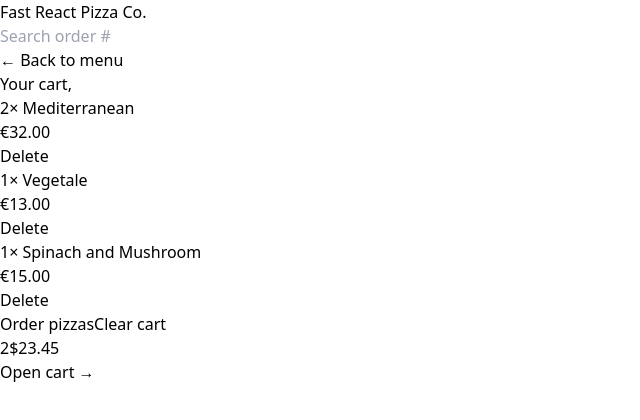
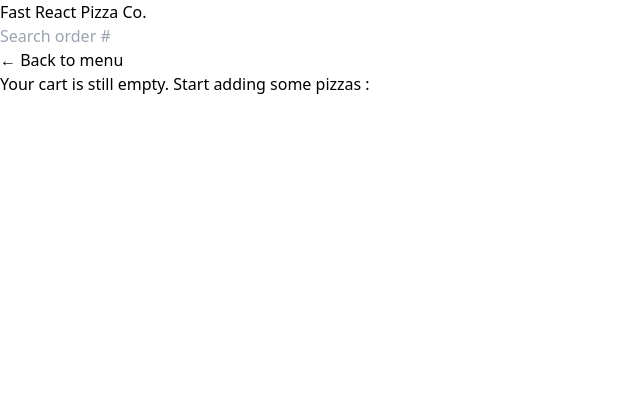
Before and after one commit to Babalola1999/Fast-React-pizza, a React (Vite) app: page /cart in a window 1280 px wide. Shown: the top 420 px of the page, without its empty margins (0-640 px from the left). Built offline with nearby package versions, Linux system fonts and the light colour scheme; the HTML template or start-up script is replaced by a standard one.

Commit message:
Cart design completed

```diff
--- a/src/features/cart/Cart.jsx
+++ b/src/features/cart/Cart.jsx
@@ -1,48 +1,34 @@
 //import { Link } from 'react-router-dom';
-import LinkButton from '../../ui/LinkButton';
+  import LinkButton from '../../ui/LinkButton';
 import Button from '../../ui/Button';
 import CartItem from './CartItem';
-import { useSelector } from 'react-redux';
+import { useDispatch, useSelector } from 'react-redux';
+import { clearCart, getCart } from './cartSlice';
+import EmptyCart from './EmptyCart';
 
-const fakeCart = [
-  {
-    pizzaId: 12,
-    name: 'Mediterranean',
-    quantity: 2,
-    unitPrice: 16,
-    totalPrice: 32,
-  },
-  {
-    pizzaId: 6,
-    name: 'Vegetale',
-    quantity: 1,
-    unitPrice: 13,
-    totalPrice: 13,
-  },
-  {
-    pizzaId: 11,
-    name: 'Spinach and Mushroom',
-    quantity: 1,
-    unitPrice: 15,
-    totalPrice: 15,
-  },
-];
+
+
 
 function Cart() {
   const username =useSelector(state=>state.user.username)
-  const cart = fakeCart;
+  const dispatch=useDispatch()
+  const cart = useSelector(getCart)
+function handleClearCart(){
+  dispatch(clearCart())
 
+}
+if (!cart.length) return <EmptyCart/>
   return (
     <div className='py-3 px-4'>
       <LinkButton to="/menu" >&larr; Back to menu</LinkButton>
 
       <h2 className='mt-7 text-xl font-semibold'>Your cart, {username}</h2>
 <ul className='divide-y divide-stone-200 border-b'>
- {cart.map((item)=>(<CartItem item={item} key={item.id}/>))}
+ {cart.map((item)=>(<CartItem item={item} key={item.pizzaId}/>))}
 </ul>
       <div className='mt-6 space-x-2'>
         <Button  type="primary" to="/order/new">Order pizzas</Button>
-        <Button type="secondary">Clear cart</Button>
+       <Button type="secondary" onClick={handleClearCart}>Clear cart</Button>
       </div>
     </div>
   );
--- a/src/features/cart/CartItem.jsx
+++ b/src/features/cart/CartItem.jsx
@@ -1,8 +1,16 @@
-import Button from "../../ui/Button";
+
+//import Button from "../../ui/Button";
+import { useSelector } from "react-redux";
 import { formatCurrency } from "../../utils/helpers";
+import { getCurrentQuantityById } from "./cartSlice";
+import DeleteItem from "./DeleteItem";
+import UpdateItemQuantity from "./UpdateItemQuantity";
+
 
 function CartItem({ item }) {
+
   const { pizzaId, name, quantity, totalPrice } = item;
+  const currentQuantity = useSelector(getCurrentQuantityById(pizzaId))
 
   return (
     <li className="py-3 sm:flex sm:items-center sm:justify-between">
@@ -11,7 +19,8 @@ function CartItem({ item }) {
       </p>
       <div className="flex items-center justify-between sm:gap-6">
         <p className="text-sm semi-bold">{formatCurrency(totalPrice)}</p>
-        <Button type="small">Delete</Button>
+        <UpdateItemQuantity pizzaId={pizzaId} currentQuantity={currentQuantity} />
+        <DeleteItem pizzaId={pizzaId}/>
       </div>
     </li>
   );
--- a/src/features/cart/CartOverview.jsx
+++ b/src/features/cart/CartOverview.jsx
@@ -1,18 +1,22 @@
 import { useSelector } from "react-redux";
 import { Link } from "react-router-dom";
-import { getTotalCartPrice } from "./cartSlice";
+import { getTotalCartPrice, getTotalCartQuantity } from "./cartSlice";
+import { formatCurrency } from "../../utils/helpers";
 
 function CartOverview() {
-  //Note react redux recommends that we place the fuction inside our useSelector into our slife and then export it,
+  //Note react redux recommends that we place the fuction inside our useSelector into our slice and then export it,
   //the exported name must start with (get) this is a convention stated by redux
   //const totalCartQuantity =useSelector(state=>state.cart.cart.reduce((sum,item)=>sum + item.quantity, 0))
-  const totalCartQuantity =useSelector(getTotalCartPrice)
+  const totalCartQuantity =useSelector(getTotalCartQuantity)
+  const totalCartPrice=useSelector(getTotalCartPrice)
+
+  if(!totalCartQuantity) return null
   return (
     <div className="bg-stone-800 text-stone-200 uppercase py-4 px-4
      text-sm md:text-base sm:px-6 flex items-center justify-between">
       <p className="text-stone-300 font-semibold space-x-4 sm:space-x-6">
-        <span>{totalCartQuantity}</span>
-        <span>$23.45</span>
+        <span>{totalCartQuantity} PIZZAS </span>
+        <span>{formatCurrency(totalCartPrice)}</span>
       </p>
       <Link to="cart">Open cart &rarr;</Link>
     </div>
--- /dev/null
+++ b/src/features/cart/DeleteItem.jsx
@@ -0,0 +1,14 @@
+import { useDispatch } from "react-redux"
+import Button from "../../ui/Button"
+import { deleteItem } from "./cartSlice"
+
+function DeleteItem({pizzaId}) {
+    const dispatch=useDispatch()
+    return (
+
+            <Button type="small"  onClick={()=>dispatch(deleteItem(pizzaId))} >Delete</Button>
+
+    )
+}
+
+export default DeleteItem
--- a/src/features/cart/EmptyCart.jsx
+++ b/src/features/cart/EmptyCart.jsx
@@ -1,11 +1,13 @@
-import { Link } from 'react-router-dom';
+
+import LinkButton from '../../ui/LinkButton';
 
 function EmptyCart() {
   return (
-    <div>
-      <Link to="/menu">&larr; Back to menu</Link>
+    <div className='py-3 px-4'>
 
-      <p>Your cart is still empty. Start adding some pizzas :)</p>
+      <LinkButton to="/menu" >&larr; Back to menu</LinkButton>
+
+      <p className='font-semibold mt-7'>Your cart is still empty. Start adding some pizzas :</p>
     </div>
   );
 }
--- /dev/null
+++ b/src/features/cart/UpdateItemQuantity.jsx
@@ -0,0 +1,16 @@
+import { useDispatch } from "react-redux"
+import Button from "../../ui/Button"
+import { decreaseItemQuantity, increaseItemQuantity } from "./cartSlice"
+
+function UpdateItemQuantity({pizzaId,currentQuantity}) {
+    const dispatch=useDispatch()
+    return (
+        <div className="flex gap-2 items-center md:gap-3 ">
+            <Button type="round" onClick={()=>dispatch(decreaseItemQuantity(pizzaId))}>-</Button>
+            <span className="text-sm font-medium">{currentQuantity}</span>
+            <Button type="round" onClick={()=>dispatch(increaseItemQuantity(pizzaId))}>+</Button>
+        </div>
+    )
+}
+
+export default UpdateItemQuantity
--- a/src/features/cart/cartSlice.js
+++ b/src/features/cart/cartSlice.js
@@ -1,13 +1,14 @@
 import { createSlice } from "@reduxjs/toolkit"
 
 const initialState={
-    cart:[{
-        pizzaId:12,
-        name:"mediterranean",
-        quantity:2,
-        unitPrice:16,
-        TotalPrice:32
-    }],
+    cart:[]
+    //cart:[{
+      //  pizzaId:12,
+        //name:"mediterranean",
+        //quantity:2,
+        //unitPrice:16,
+        //totalPrice:32
+    //}],
 }
 const cartSlice=createSlice({
     name:"cart",
@@ -16,23 +17,24 @@ const cartSlice=createSlice({
         addItem(state,action){
         //payload=newItem payload is what we pass inside the action creator
         state.cart.push(action.payload)
-        },
+     guit   },
         deleteItem(state,action){
         //payload=pizzaId
         state.cart=state.cart.filter(item=> item.pizzaId !==action.payload)        },
         increaseItemQuantity(state,action){
         //payload=pizzaId
-        const item = state.cart.find(item=>item.pizzaId=== action.payload)
+        const item = state.cart.find((item)=>item.pizzaId=== action.payload)
 
         item.quantity++
-        item.TotalPrice=item.quantity * item.unitPrice
+        item.totalPrice=item.quantity * item.unitPrice
         },
         decreaseItemQuantity(state,action){
          //payload=pizzaId
-         const item=state.cart.filter(item=> item.pizzaId !==action.payload)
+         const item=state.cart.find((item)=> item.pizzaId ===action.payload)
 
          item.quantity--
          item.TotalPrice=item.quantity * item.unitPrice
+         if(item.quantity ===0) cartSlice.caseReducers.deleteItem(state,action)
         },
         clearCart(state){
         state.cart=[]
@@ -42,4 +44,8 @@ const cartSlice=createSlice({
 
 export const {addItem,deleteItem,increaseItemQuantity,decreaseItemQuantity,clearCart}=cartSlice.actions
 export default cartSlice.reducer
-export const getTotalCartPrice=(state)=>state.cart.cart.reduce((sum,item)=>sum + item.quantity, 0)
+export const getCart=(state)=>state.cart.cart;
+export const getTotalCartQuantity=(state)=>state.cart.cart.reduce((sum,item)=>sum + item.quantity, 0)
+export const getTotalCartPrice=(state)=>state.cart.cart.reduce((sum,item)=>sum + item.totalPrice, 0)
+export const getCurrentQuantityById = id =>state=>state.cart.cart.find(item=>item.pizzaId===id)?.quantity?? 0
+//check reselect redux library later
--- a/src/features/order/CreateOrder.jsx
+++ b/src/features/order/CreateOrder.jsx
@@ -3,6 +3,8 @@ import { Form, redirect, useActionData, useNavigation } from "react-router-dom";
 import { createOrder } from "../../services/apiRestaurant";
 import Button from "../../ui/Button";
 import { useSelector } from "react-redux";
+import { getCart } from "../cart/cartSlice";
+import EmptyCart from "../cart/EmptyCart";
 
 // https://uibakery.io/regex-library/phone-number
 const isValidPhone = (str) =>
@@ -10,36 +12,17 @@ const isValidPhone = (str) =>
     str
   );
 
-const fakeCart = [
-  {
-    pizzaId: 12,
-    name: "Mediterranean",
-    quantity: 2,
-    unitPrice: 16,
-    totalPrice: 32,
-  },
-  {
-    pizzaId: 6,
-    name: "Vegetale",
-    quantity: 1,
-    unitPrice: 13,
-    totalPrice: 13,
-  },
-  {
-    pizzaId: 11,
-    name: "Spinach and Mushroom",
-    quantity: 1,
-    unitPrice: 15,
-    totalPrice: 15,
-  },
-];
+
 
 function CreateOrder() {
   const navigation = useNavigation();
   const isSubmitting = navigation.state === "submitting";
   const formErrors = useActionData();
   const username =useSelector(state=>state.user.username)
-  const cart = fakeCart;
+  const cart = useSelector(getCart);
+
+  if(!cart.length) return <EmptyCart/>
+  console.log(cart)
   // const [withPriority, setWithPriority] = useState(false);
   //console.log(isSubmitting);
 
@@ -106,10 +89,10 @@ export async function action({ request }) {
     errors.phone =
       "Please give us your correct phone number,we might need it to contact you";
   if (Object.keys(errors).length > 0) return errors;
-  //const newOrder = await createOrder(order);
+  const newOrder = await createOrder(order);
+  return redirect(`/order/${newOrder.id}`);
   //console.log(order);
   //if everything is okay create new order and redirect
-  //return redirect(`/order/${newOrder.id}`);
-  return  null
+
 }
 export default CreateOrder;
--- a/src/ui/Button.jsx
+++ b/src/ui/Button.jsx
@@ -8,6 +8,7 @@ function Button({children,disabled,to,type,onClick}) {
   const styles={
     primary: base + " px-4 py-3 md:px-6 md:py-4",
     small:base + " px-4 py-2 md:px-5 md:py-2.5 text-xs",
+    round: base+ "px-2.5  py-1 md:px-3.5 md:py-2 text-sm " ,
     secondary: " border-2 border-stone-300  text-sm px-4 py-2.5 md:px-6 md:py-3.5 uppercase font-semibold  inline-block text-stone-400 tracking-wide rounded-full hover:text-stone-800 hover:bg-stone-300 transition-colors duration-300 focus:text-stone-800 focus:outline-none  focus:ring focus:ring-stone-200 focus:bg-stone-300  focus:ring-offset-2 disabled:cursor-not-allowed "
   }
     if(to)return(<Link to={to} className={styles[type]}>{children}</Link>)
```
Also changed, not shown: src/features/menu/MenuItem.jsx (+16 -4 lines), 1 other file (tests, documents, lock files or other folders).
